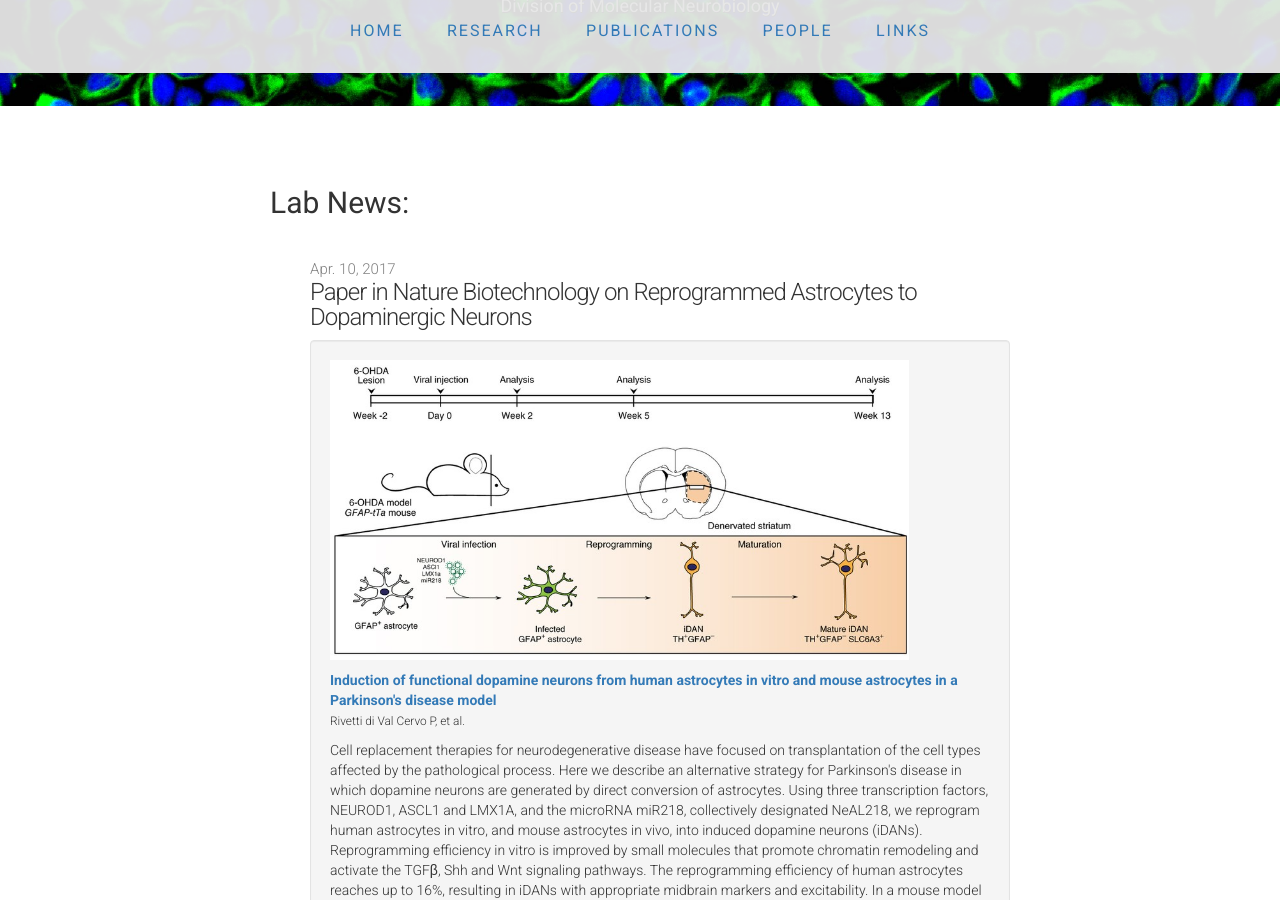
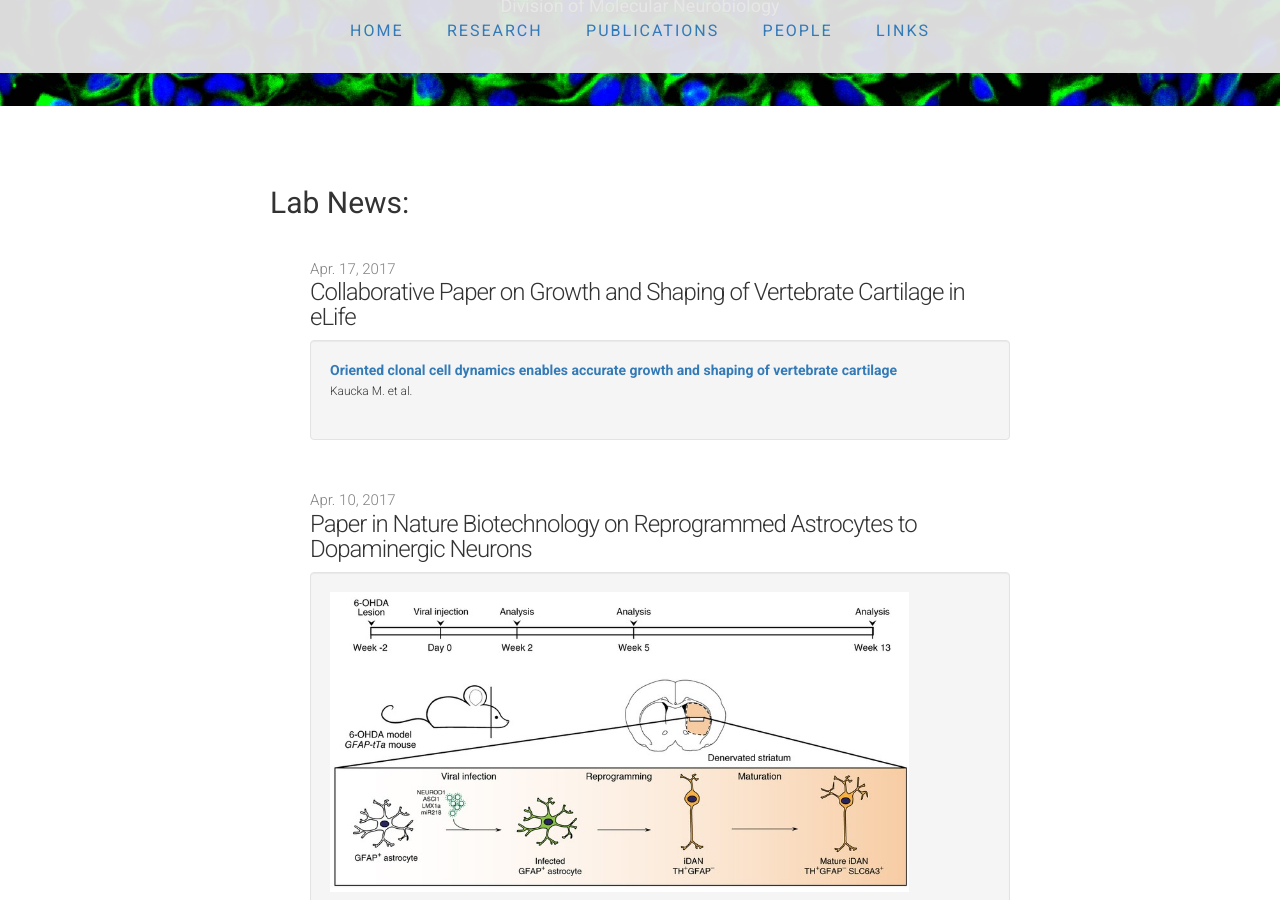
Before and after one commit to ArenasLab/arenaslab.github.io, a Jekyll site: the page index.html, which Jekyll copies as it is, in a window 1280 px wide and 900 px high, scrolled down 364 px. Built offline with Jekyll 4.4.1, drawn with Linux system fonts in a browser that asks for light colours.

Commit message:
Update index.html

```diff
--- a/index.html
+++ b/index.html
@@ -73,6 +73,26 @@
            <p>&nbsp;</p>
 
 :END TEMPLATE -->
+
+		 <li>
+            <span class="post-date">Apr. 17, 2017</span>
+            <span class="post-link">Collaborative Paper on Growth and Shaping of Vertebrate Cartilage in eLife</span>
+          </li>
+          <div class="well">
+            <li class="media">
+              <div class="media-body">
+
+                  <strong class="media-heading"><a href="https://elife.elifesciences.org/content/6/e25902">Oriented clonal cell dynamics enables accurate growth and shaping of vertebrate cartilage</a></strong>
+                <p><small>Kaucka M. et al.</small></p>
+
+              </div>
+             </li>
+           </div>
+
+
+           <p>&nbsp;</p>
+
+
 
 	  <li>
             <span class="post-date">Apr. 10, 2017</span>
```
